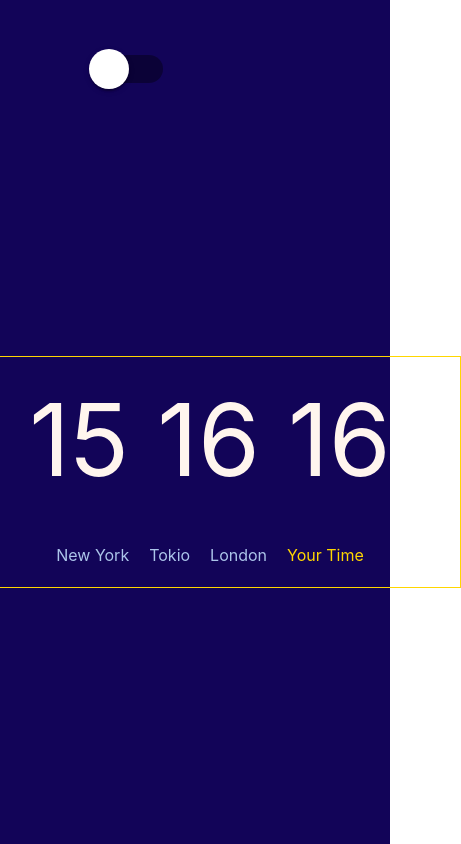
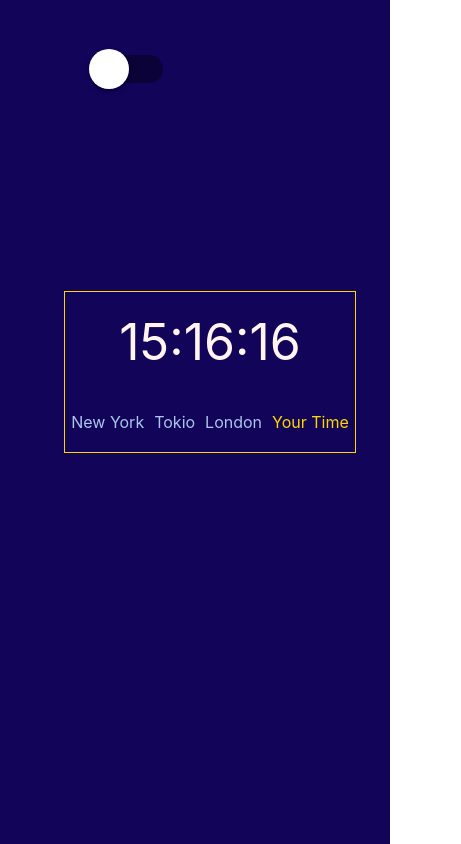
Before and after one commit to 1evgen/advanced_watch, a React (Create React App) app: page / in a window 390 px wide. Both pictures are taken after a click on the element 149 px from the left and 69 px from the top of the page. Shown: the whole page, 461 px wide, since content can reach past the window. Built offline with nearby package versions, Linux system fonts and the light colour scheme.

Commit message:
added  adaptive for electronic watch

```diff
--- a/src/App.tsx
+++ b/src/App.tsx
@@ -2,8 +2,6 @@ import React, {useEffect, useState} from 'react';
 import './App.module.css';
 import s from './App.module.css'
 import {Clock} from "./clock/Watch/Clock";
-
-
 
 function App() {
     const [time, setTime] = useState(new Date())
--- a/src/clock/ClassicWatch/ClassicWatch.tsx
+++ b/src/clock/ClassicWatch/ClassicWatch.tsx
@@ -1,16 +1,12 @@
 import s from "./ClassicWatch.module.css";
 import React, {useState} from "react";
 import {MenuItem, Select, SelectChangeEvent} from "@mui/material";
-
 
  export enum colorStyleWatch {
     MoonEclipse = "moonEclipse",
     Sunrise =  "sunrise",
     FullMoon = "fullMoon"
 }
-
-
-
 
 type PropsTypeWatch = {
     hour: number | string
@@ -25,17 +21,15 @@ export const ClassicWatch: React.FC<PropsTypeWatch> = ({hour,
                                                         second,
                                                         styleWatch= colorStyleWatch.MoonEclipse }) => {
 
-
     const calculatedSecond = +second * 6;
     let calculatedMinute = +minute * 6;
     let calculatedHour = (+hour % 12) * 30 + Math.round(calculatedMinute / 12)
 
+    const [selectedStyle, setSelectedStyle] = useState<colorStyleWatch>(styleWatch);
 
     const styleLineSecond = { transform: `rotate(${calculatedSecond}deg)`};
     const styleLineMinute = {transform: `rotate(${calculatedMinute}deg)`};
     const styleLineHour = {transform: `rotate(${calculatedHour}deg)`};
-
-    const [selectedStyle, setSelectedStyle] = useState<colorStyleWatch>(styleWatch);
 
     const handleChangeStyle = (event: SelectChangeEvent) => {
         setSelectedStyle(event.target.value as colorStyleWatch);
@@ -80,9 +74,7 @@ export const ClassicWatch: React.FC<PropsTypeWatch> = ({hour,
                 <div className={s.boxLineSecond} style={styleLineSecond}>
                     <div className={s.lineSecond}></div>
                 </div>
-
             </div>
-
         </div>
     );
 }
--- a/src/clock/ElectronicWatch/ElectronicWatch.module.css
+++ b/src/clock/ElectronicWatch/ElectronicWatch.module.css
@@ -16,15 +16,13 @@
     flex-direction: column;
     justify-content: space-around;
     align-items: center;
-    margin-top: 100px;
+
 }
 
 .buttons{
     display: flex;
-    gap: 20px
+    gap: 40px
 }
-
-
 
 .numbers{
     color: seashell;
@@ -45,3 +43,35 @@
 .activeTime{
     color: gold;
 }
+
+
+@media (min-width: 480px) and (max-width: 600px){
+    .bodyClock{
+        width: 400px;
+        height: 190px;
+    }
+    .numbers{
+        color: seashell;
+        font-size: 80px;
+        text-transform: uppercase;
+    }
+}
+
+
+@media (min-width: 360px) and (max-width: 480px){
+    .bodyClock{
+        width: 290px;
+        height: 160px;
+        margin-bottom: 100px;
+    }
+    .numbers{
+        color: seashell;
+        font-size: 50px;
+        text-transform: uppercase;
+    }
+
+    .buttons{
+        display: flex;
+        gap: 10px
+    }
+}
--- a/src/clock/ElectronicWatch/ElectronicWatch.tsx
+++ b/src/clock/ElectronicWatch/ElectronicWatch.tsx
@@ -1,31 +1,25 @@
-import React, {useState} from 'react';
+import React, {useEffect, useState} from 'react';
 import s from '../ElectronicWatch/ElectronicWatch.module.css'
 import moment from 'moment-timezone';
-
-
 
 type PropsType = {
     hour: number | string
     minute: number | string
     second: number | string
-
 }
-
 type TimezoneType = 'New_York' | 'Tokio' | 'London' | 'CurrentTime'
 
 export const ElectronicWatch = (props: PropsType) => {
-
     const [selectedTimezone, setSelectedTimezone] = useState('')
     const [activeTimezone, setActiveTimezone] = useState('CurrentTime')
+
 
     const setTimezone = (nameTime: TimezoneType)=> {
         setSelectedTimezone(nameTime)
         setActiveTimezone(nameTime)
+    }
+    let electronicWatchTime  = props.hour + ':' +  props.minute + ':' + props.second
 
-    }
-
-
-    let electronicWatchTime  = props.hour + ' ' +  props.minute + ' ' + props.second
 
     switch (selectedTimezone) {
         case "New_York": electronicWatchTime  = moment().tz('America/New_York').format('HH: mm: ss')
@@ -38,8 +32,6 @@ export const ElectronicWatch = (props: PropsType) => {
             break
         default: break
     }
-
-
 
     return (
         <div className={s.wrapperForWatch} >
@@ -56,7 +48,6 @@ export const ElectronicWatch = (props: PropsType) => {
                      onClick={()=> setTimezone('CurrentTime')}>Your Time</div>
             </div>
         </div>
-
         </div>
     );
 };
```
Also changed, not shown: src/clock/ClassicWatch/ClassicWatch.module.css (+0 -10 lines).
